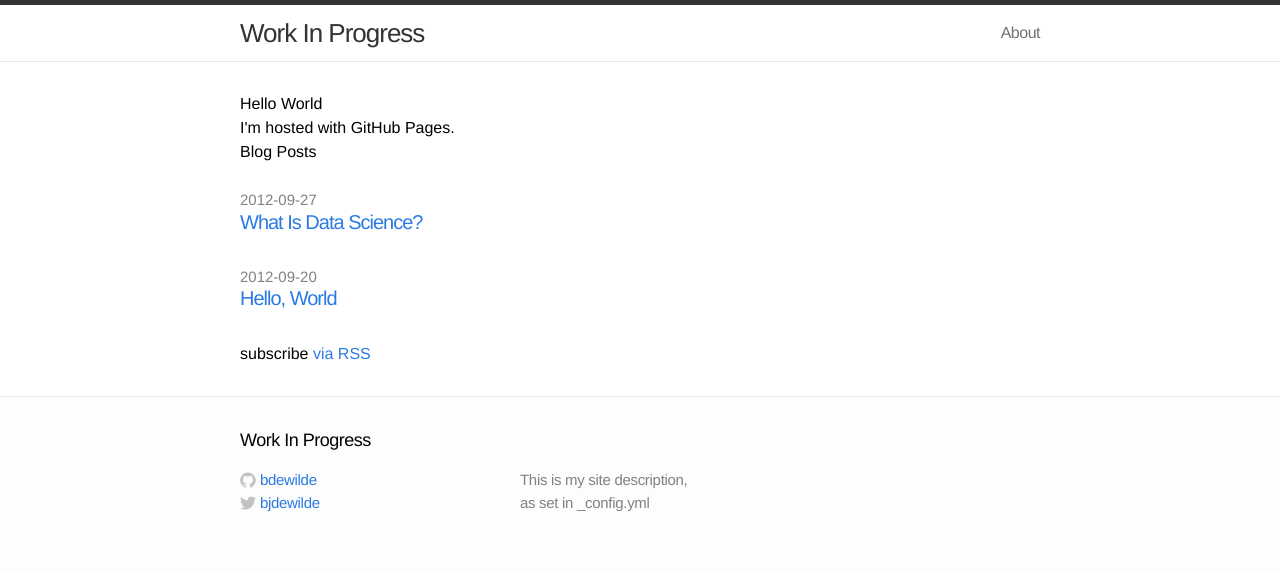
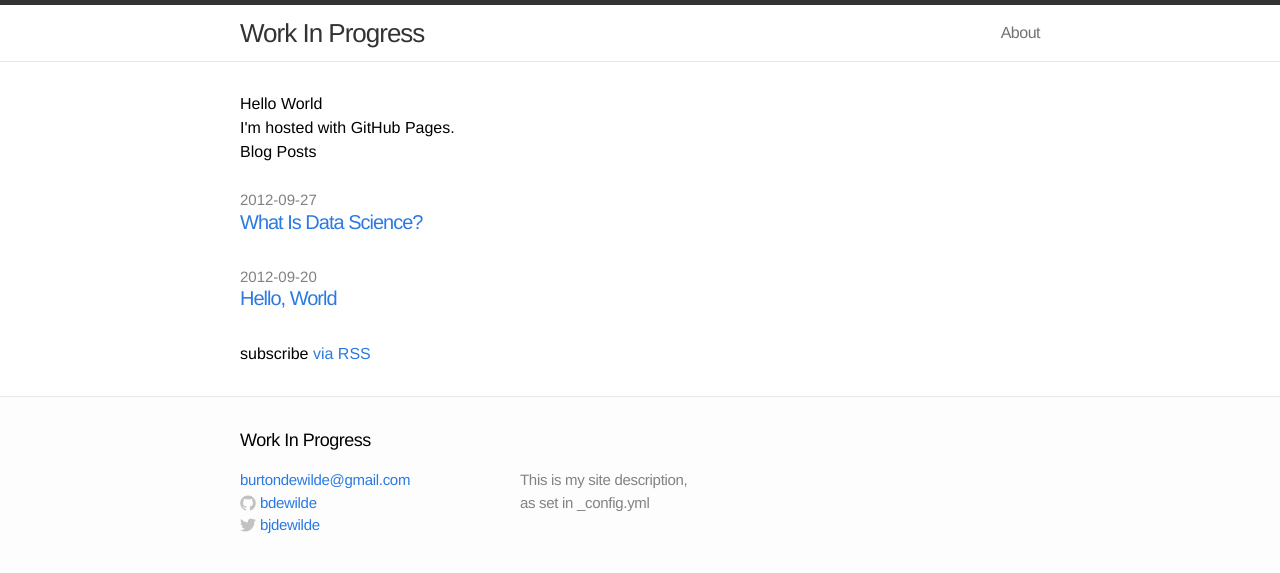
Before and after one commit to bdewilde/bdewilde.github.io, a Jekyll site: the page built from index.html, in a window 1280 px wide. Shown: the top 573 px of the page. Built offline with Jekyll 4.4.1, drawn with Linux system fonts in a browser that asks for light colours.

Commit message:
try try again

```diff
--- a/_includes/footer.html
+++ b/_includes/footer.html
@@ -32,7 +32,7 @@
                 </g>
               </svg>
             </span>
-            <!--<span class="username">{{ site.email }}</span>-->
+            <span class="username">{{ site.email }}</span>
           </a>
         </li>{% endif %}
         {% if site.github_username %}<li>
```
